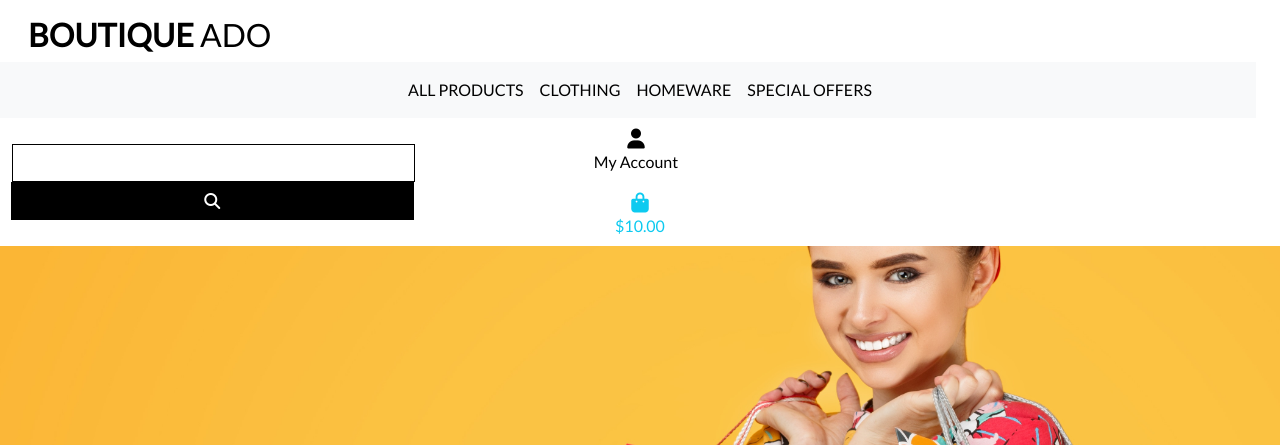
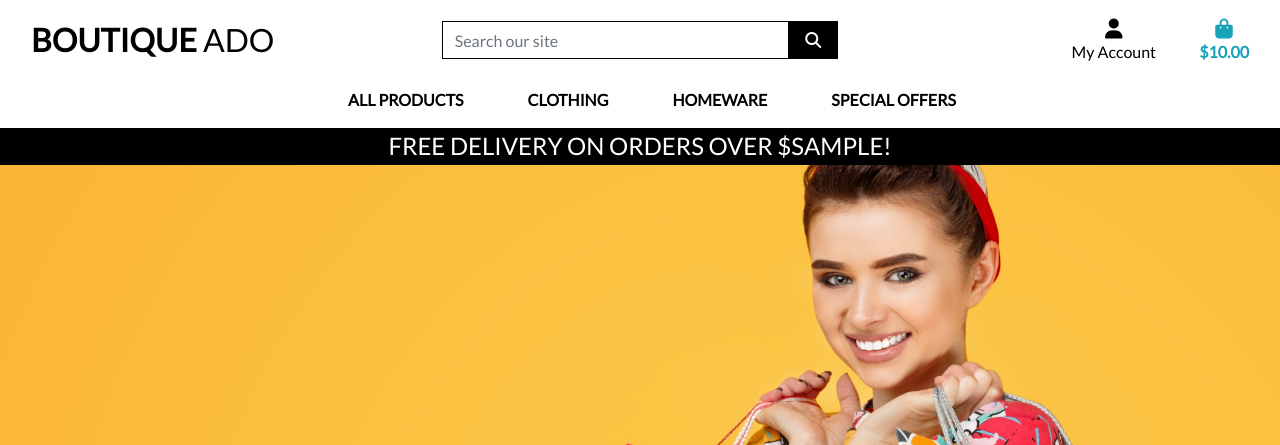
Before and after one commit to Lee-AnnC/boutique_ado_v1, a Django app: template templates/base.html in a window 1280 px wide. Shown: the top 445 px of the page. Run offline with Django 3.2, Linux system fonts and the light colour scheme; the template is opened without the code that fills it: most values are stand-ins (such as "Sample title", 1, 10 or a date in 2020); some libraries are stand-ins or nearby versions.

Commit message:
errors repaired to main-navbar and mobile-header

```diff
--- a/templates/base.html
+++ b/templates/base.html
@@ -5,59 +5,48 @@
 <head>
 
     {% block meta %}
-        <meta http-equiv = "X-UA-compatible" content="ie=edge">
+        <meta http-equiv="X-UA-Compatible" content="ie=edge">
         <meta charset="utf-8">
-        <meta name="viewport" content="width=device-width, initial-scale=1">
+        <meta name="viewport" content="width=device-width, initial-scale=1, shrink-to-fit=no">
     {% endblock %}
 
-    {% block extrameta %}
+    {% block extra_meta %}
     {% endblock %}
 
-
-    {% block corecss%}
-        <link rel="stylesheet" href="https://cdn.jsdelivr.net/npm/bootstrap@5.0.0-beta1/dist/css/bootstrap.min.css" integrity="sha384-giJF6kkoqNQ00vy+HMDP7azOuL0xtbfIcaT9wjKHr8RbDVddVHyTfAAsrekwKmP1" crossorigin="anonymous">
-        <link rel="stylesheet" href="https://fonts.googleapis.com/css2?family=Lato&display=swap">
+    {% block corecss %}
+        <link rel="stylesheet" href="https://stackpath.bootstrapcdn.com/bootstrap/4.4.1/css/bootstrap.min.css" integrity="sha384-Vkoo8x4CGsO3+Hhxv8T/Q5PaXtkKtu6ug5TOeNV6gBiFeWPGFN9MuhOf23Q9Ifjh" crossorigin="anonymous">
+        <link rel="stylesheet" href="https://fonts.googleapis.com/css?family=Lato&display=swap">
         <link rel="stylesheet" href="{% static 'css/base.css' %}">
     {% endblock %}
 
-    {% block extracss %}
+    {% block extra_css %}
     {% endblock %}
 
     {% block corejs %}
-        <script src="https://kit.fontawesome.com/679eccde82.js" crossorigin="anonymous"></script>
+        <script src="https://kit.fontawesome.com/e9c73d7092.js" crossorigin="anonymous"></script>
         <script src="https://code.jquery.com/jquery-3.4.1.slim.min.js" integrity="sha384-J6qa4849blE2+poT4WnyKhv5vZF5SrPo0iEjwBvKU7imGFAV0wwj1yYfoRSJoZ+n" crossorigin="anonymous"></script>
         <script src="https://cdn.jsdelivr.net/npm/popper.js@1.16.0/dist/umd/popper.min.js" integrity="sha384-Q6E9RHvbIyZFJoft+2mJbHaEWldlvI9IOYy5n3zV9zzTtmI3UksdQRVvoxMfooAo" crossorigin="anonymous"></script>
         <script src="https://stackpath.bootstrapcdn.com/bootstrap/4.4.1/js/bootstrap.min.js" integrity="sha384-wfSDF2E50Y2D1uUdj0O3uMBJnjuUD4Ih7YwaYd1iqfktj0Uod8GCExl3Og8ifwB6" crossorigin="anonymous"></script>
     {% endblock %}
 
-    {% block extrajs %}
+    {% block extra_js %}
     {% endblock %}
 
     <title>Boutique Ado {% block extra_title %}{% endblock %}</title>
 </head>
 <body>
-
     <header class="container-fluid fixed-top">
-        <div id="top-nav" class="row bg-white pt-lg-2 d-none d-lg-flex">
+        <div id="topnav" class="row bg-white pt-lg-2 d-none d-lg-flex">
             <div class="col-12 col-lg-4 my-auto py-1 py-lg-0 text-center text-lg-left">
                 <a href="{% url 'home' %}" class="nav-link main-logo-link">
                     <h2 class="logo-font text-black my-0"><strong>Boutique</strong> Ado</h2>
                 </a>
             </div>
-            <div class="row bg-white">
-                <nav class="navbar navbar-expand-lg navbar-light bg-light w-100">
-                    <button class="navbar-toggler" type="button" data-toggle="collapse" data-target="#main-nav" aria-controls="main-nav" aria-expanded="false" aria-label="Toggle navigation">
-                        <span class="navbar-toggler-icon"></span>
-                    </button>
-                    {% include 'includes/mobile-top-header.html' %}
-                    {% include 'includes/main-nav.html' %}
-                </nav>
-            </div>
             <div class="col-12 col-lg-4 my-auto py-1 py-lg-0">
                 <form method="GET" action="">
                     <div class="input-group w-100">
-                        <input class="form-control border border-black rounded-0" type="text" name="q" palceholder="Search our site">
-                        <div class="input-group append">
+                        <input class="form-control border border-black rounded-0" type="text" name="q" placeholder="Search our site">
+                        <div class="input-group-append">
                             <button class="form-control btn btn-black border border-black rounded-0" type="submit">
                                 <span class="icon">
                                     <i class="fas fa-search"></i>
@@ -89,7 +78,7 @@
                             {% endif %}
                         </div>
                     </li>
-                    <li class="list-inline-items">
+                    <li class="list-inline-item">
                         <a class="{% if grand_total %}text-info font-weight-bold{% else %}text-black{% endif %} nav-link" href="">
                             <div class="text-center">
                                 <div><i class="fas fa-shopping-bag fa-lg"></i></div>
@@ -104,6 +93,20 @@
                         </a>
                     </li>
                 </ul>
+            </div>
+        </div>
+        <div class="row bg-white">
+            <nav class="navbar navbar-expand-lg navbar-light w-100">
+                <button class="navbar-toggler" type="button" data-toggle="collapse" data-target="#main-nav" aria-controls="main-nav" aria-expanded="false" aria-label="Toggle navigation">
+                    <span class="navbar-toggler-icon"></span>
+                </button>
+                {% include 'includes/mobile-top-header.html' %}
+                {% include 'includes/main-nav.html' %}
+            </nav>
+        </div>
+        <div id="delivery-banner" class="row text-center">
+            <div class="col bg-black text-white">
+                <h4 class="logo-font my-1">Free delivery on orders over ${{ free_shipping_threshold }}!</h4>
             </div>
         </div>
     </header>
@@ -122,6 +125,5 @@
     {% endblock %}
 
 
-
 </body>
 </html>
```
